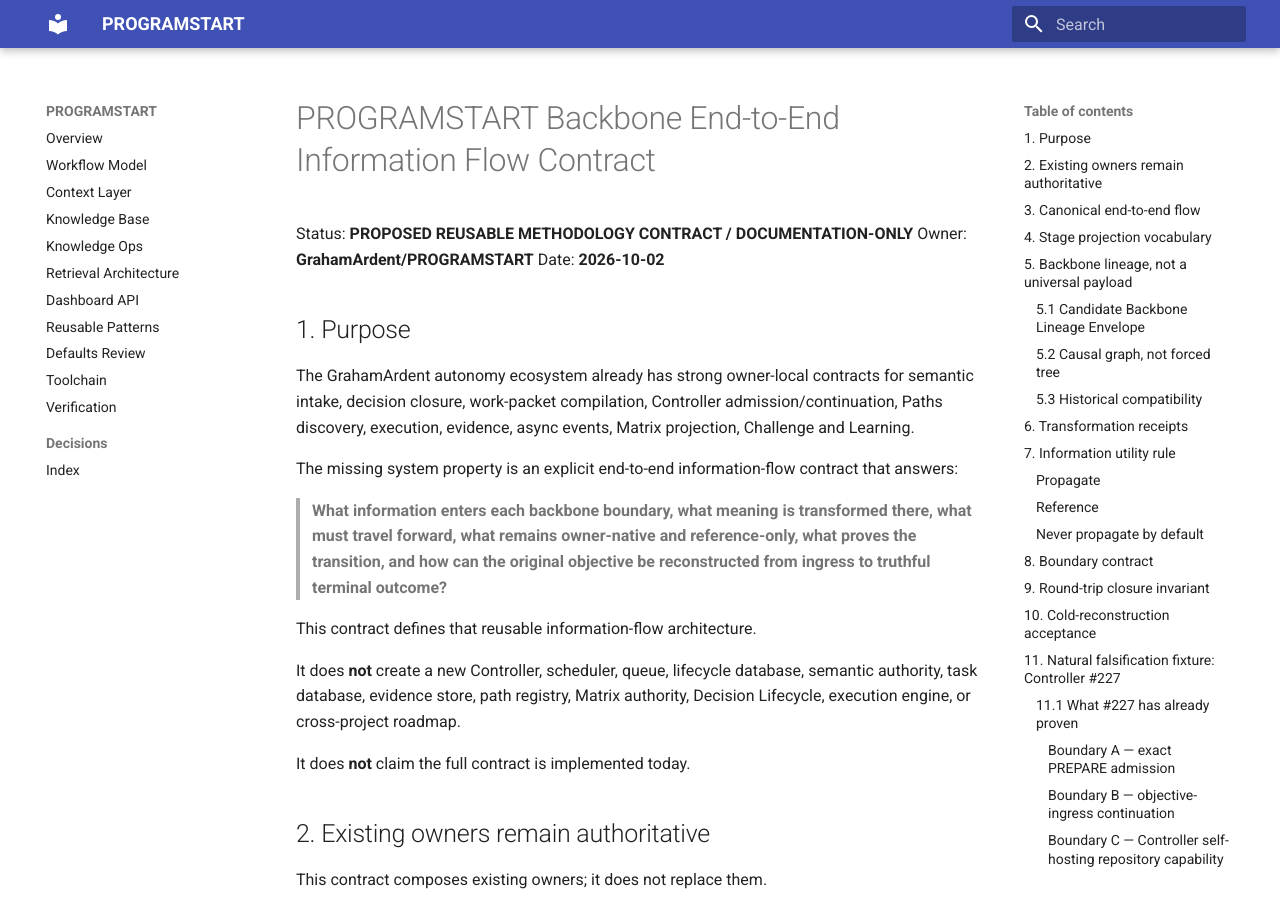
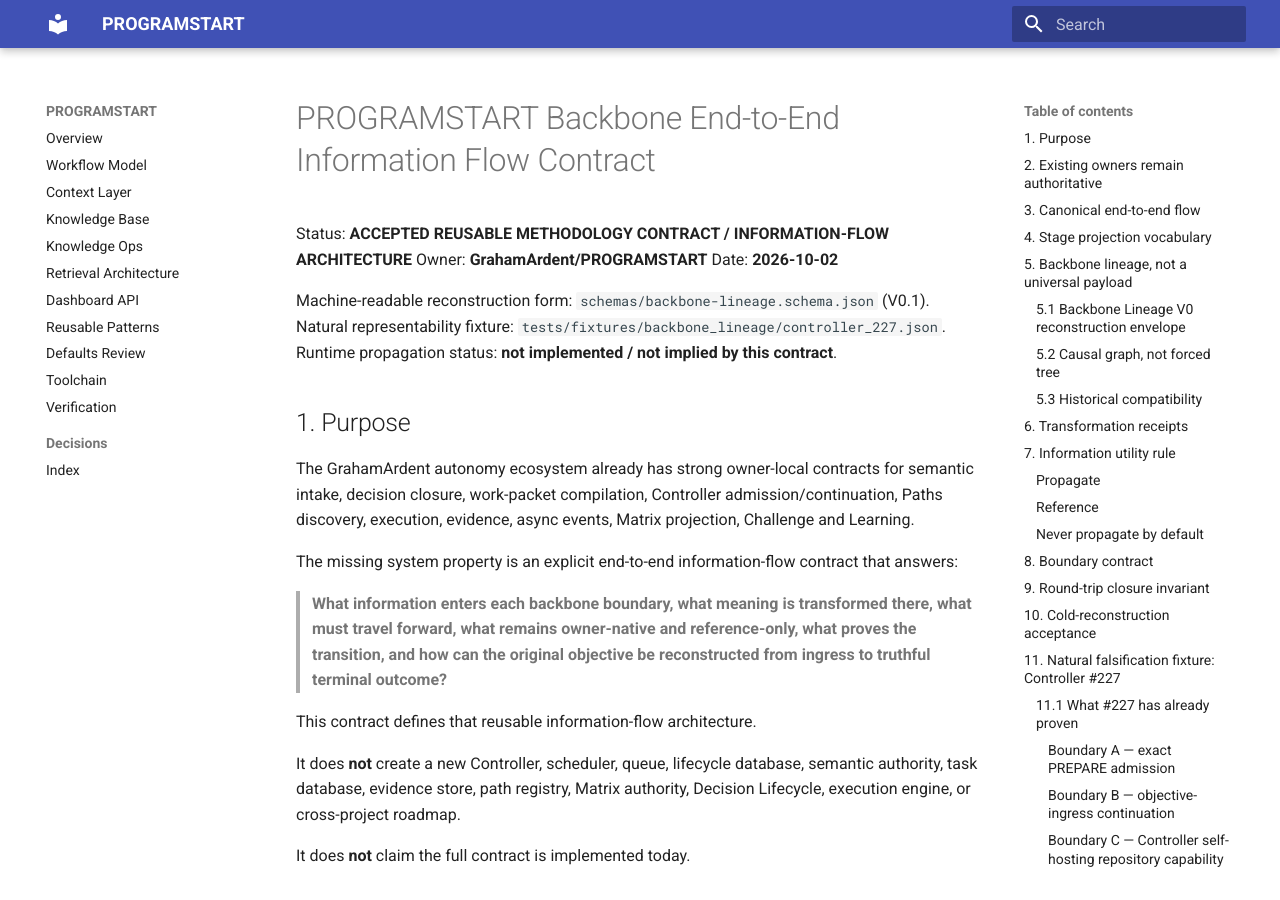
Before and after one commit to GrahamArdent/PROGRAMSTART, an MkDocs documentation site: the page built from docs/PROGRAMSTART_BACKBONE_END_TO_END_INFORMATION_FLOW.md, in a window 1280 px wide and 900 px high. Built offline with MkDocs 1.6.1 and Material for MkDocs 9.7.7, drawn with Linux system fonts in a browser that asks for light colours; some of the changed text lies outside the part shown.

Commit message:
docs: bind accepted flow contract to lineage v0

```diff
--- a/docs/PROGRAMSTART_BACKBONE_END_TO_END_INFORMATION_FLOW.md
+++ b/docs/PROGRAMSTART_BACKBONE_END_TO_END_INFORMATION_FLOW.md
@@ -1,8 +1,12 @@
 # PROGRAMSTART Backbone End-to-End Information Flow Contract
 
-Status: **PROPOSED REUSABLE METHODOLOGY CONTRACT / DOCUMENTATION-ONLY**
+Status: **ACCEPTED REUSABLE METHODOLOGY CONTRACT / INFORMATION-FLOW ARCHITECTURE**
 Owner: **GrahamArdent/PROGRAMSTART**
 Date: **2026-10-02**
+
+Machine-readable reconstruction form: `schemas/backbone-lineage.schema.json` (V0.1).
+Natural representability fixture: `tests/fixtures/backbone_lineage/controller_227.json`.
+Runtime propagation status: **not implemented / not implied by this contract**.
 
 ## 1. Purpose
 
@@ -139,9 +143,9 @@ Use the following principle:
 
 > **Propagate identity and decision-critical references. Keep owner-native payloads in their owning systems and fetch them JIT when required.**
 
-### 5.1 Candidate Backbone Lineage Envelope
+### 5.1 Backbone Lineage V0 reconstruction envelope
 
-A future machine-readable lineage envelope SHOULD remain deliberately small.
+The accepted V0.1 machine-readable form is a **non-authoritative reconstruction graph**, not yet an on-wire/runtime propagation format. Its records remain deliberately small.
 
 Core correlation fields:
 
```
